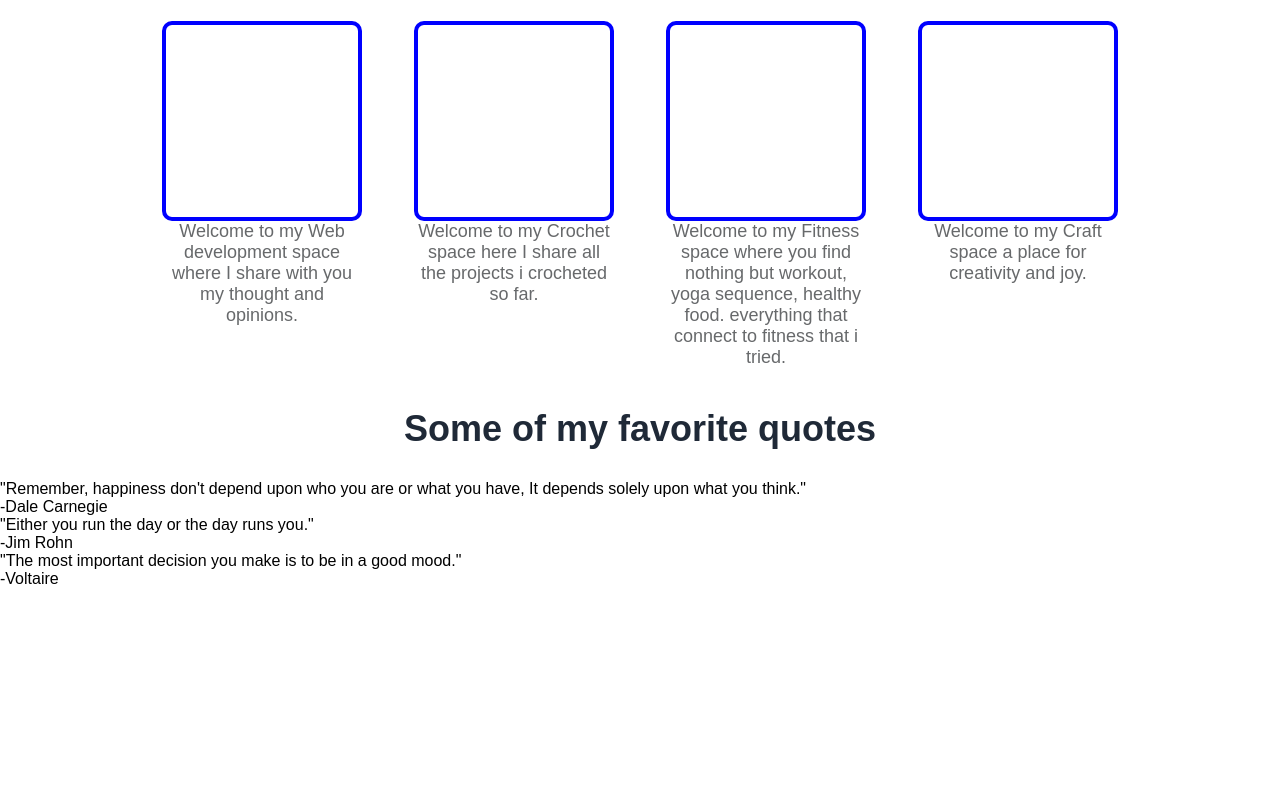
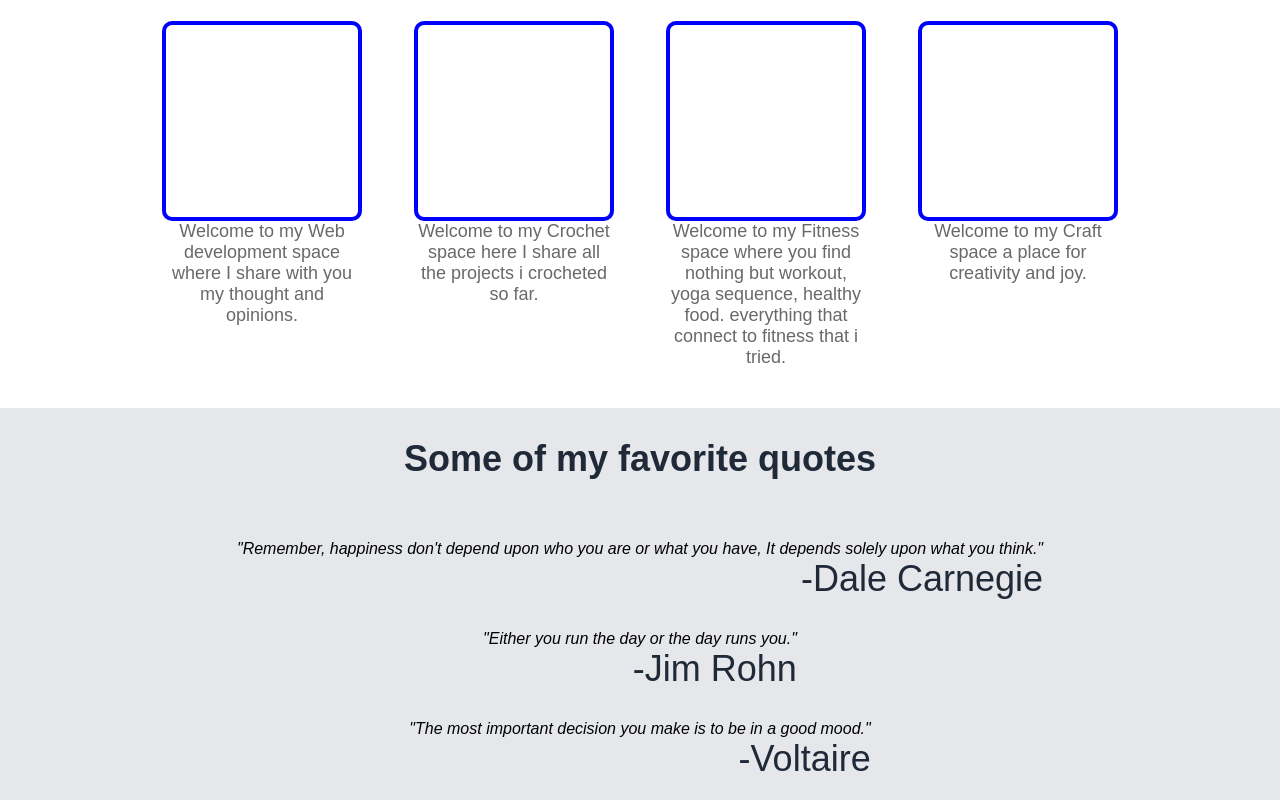
Before and after one commit to nezhanour/blog, a plain HTML site: page index.html in a window 1280 px wide. Shown: the part 419-1219 px from the top of the page. Before the commit the page ends 1007 px from the top, so only its background shows below. Drawn offline with Linux system fonts and the light colour scheme.

Commit message:
style Quote section

```diff
--- a/style.css
+++ b/style.css
@@ -5,6 +5,8 @@
 }
 body{
     font-family: Arial, Helvetica, sans-serif;
+    display: flex;
+    flex-direction: column;
 }
 img {
     width: 100%;
@@ -107,3 +109,24 @@ div .img{
     border: 4px solid blue;
     border-radius: 10px;
 }
+
+.quotes{
+    background-color: #E5E7EB;
+    padding-bottom: 20px;
+    display: flex;
+    flex-direction: column;
+    align-items: center;
+    gap: 30px;
+}
+.author{
+    font-size: 36px;
+    color: #1F2937;
+    align-self: flex-end;
+}
+.quote{
+    font-style: italic;
+}
+.card{
+    display: flex;
+    flex-direction: column;
+}
```
